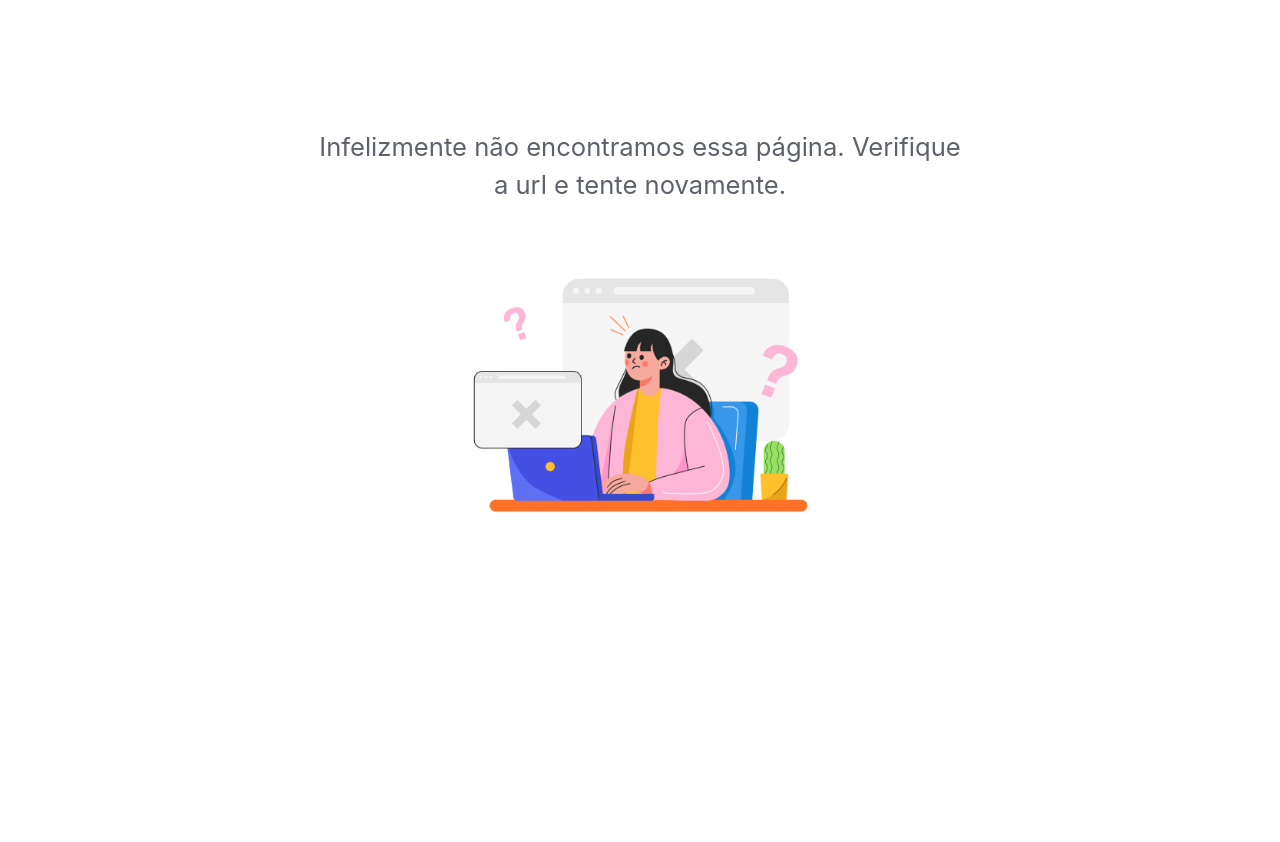
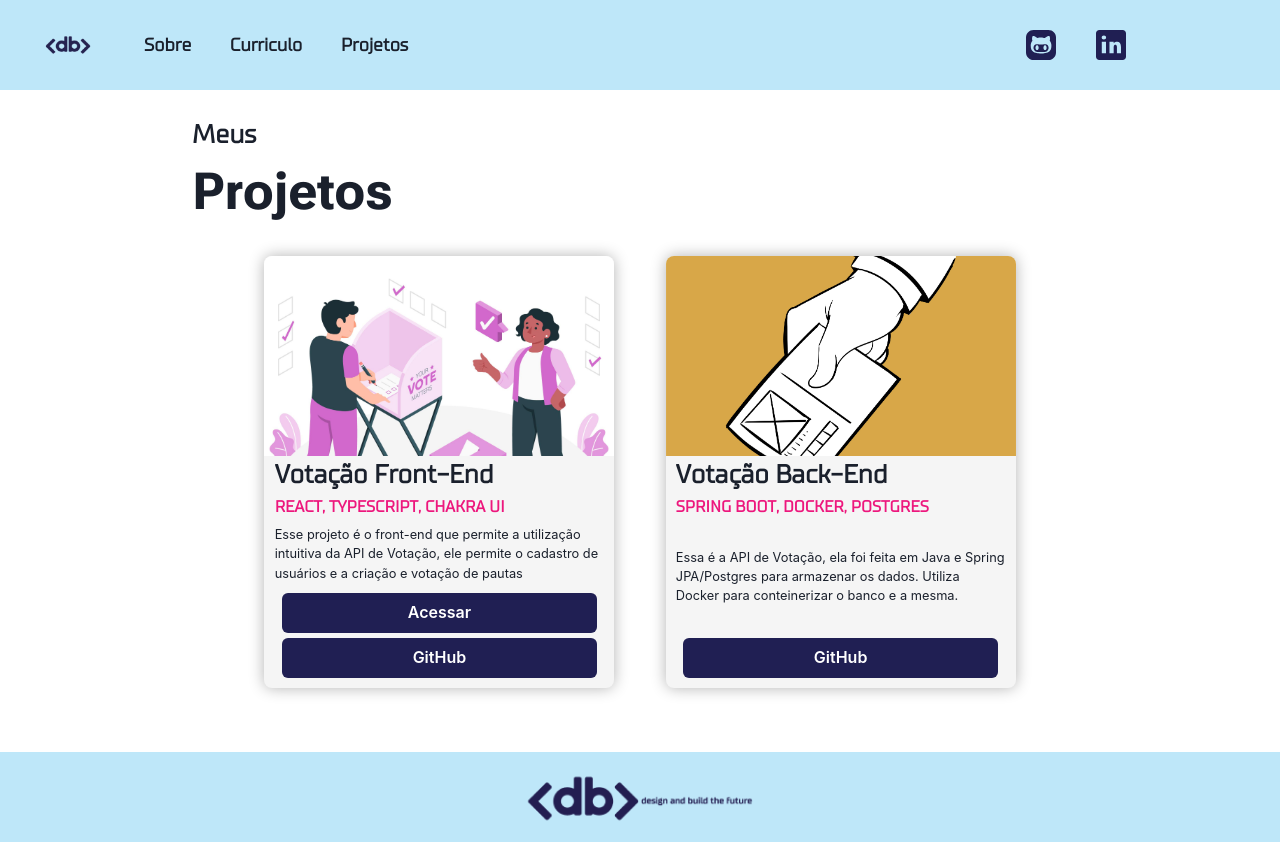
Before and after one commit to AurorinhaBoreal/portfolio-db, a React (Vite) app: page /projetos in a window 1280 px wide. Before the commit the page ends 800 px from the top, so only its background shows below. Built offline with nearby package versions, Linux system fonts and the light colour scheme.

Commit message:
fix: Change link to relate to cv

```diff
--- a/src/components/Header/index.tsx
+++ b/src/components/Header/index.tsx
@@ -22,7 +22,7 @@ export default function Header() {
           <Text className={styles.hText}>Sobre</Text>
         </Link>
         <Text className={styles.hText} onClick={CV} _hover={{ cursor: "pointer"}}>Curriculo</Text>
-        <Link className={styles.hText} to={"/projects"}>
+        <Link className={styles.hText} to={"/projetos"}>
           <Text>Projetos</Text>
         </Link>
       </Flex>
--- a/src/main.tsx
+++ b/src/main.tsx
@@ -15,7 +15,7 @@ const router = createBrowserRouter([
     element: <Home />
   },
   {
-    path: "/projects",
+    path: "/projetos",
     element: <Projects />
   },
   {
```
